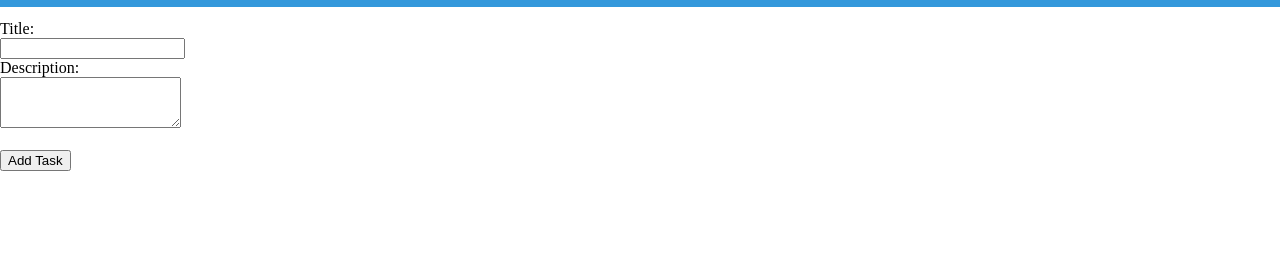
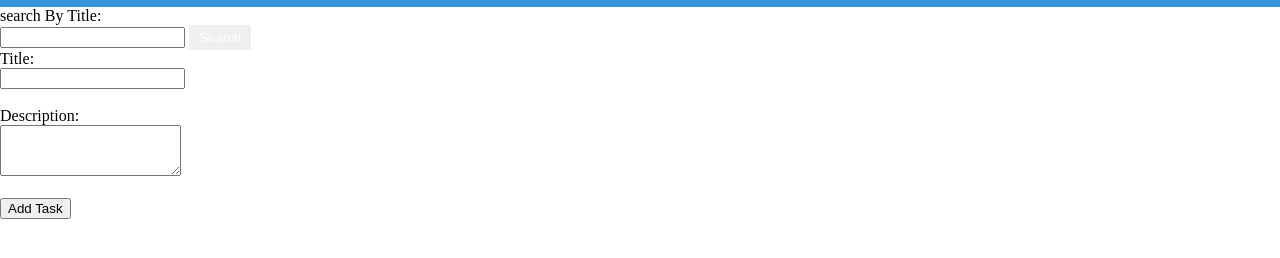
Before and after one commit to ricardonghaywi/task-manager, a website: page index.html in a window 1280 px wide. Shown: the part 50-308 px from the top of the page. Drawn offline with Linux system fonts and the light colour scheme.

Commit message:
Update index.html

```diff
--- a/index.html
+++ b/index.html
@@ -2,7 +2,7 @@
 <html>
   <head>
     <title>Task Manager</title>
-  <link rel="stylesheet" type="text/css" href="./style.css">
+    <link rel="stylesheet" type="text/css" href="./style.css" />
   </head>
   <body>
     <div class="header">
@@ -19,19 +19,34 @@
         <div id="order-container" class="order-container">
           <button id="orderBy-button">Order by &#9662;</button>
           <div id="order-dropdown" class="order-dropdown">
-          <button class="order-option" data-order="newest">Newest First</button>
-          <button class="order-option" data-order="oldest">Oldest First</button>
+            <button class="order-option" data-order="newest">
+              Newest First
+            </button>
+            <button class="order-option" data-order="oldest">
+              Oldest First
+            </button>
           </div>
         </div>
       </div>
     </div>
-  <form id="task-form" class="margin-top">
-    <label for="Ttitle">Title:</label><br>
-    <input type="text" id="Ttitle" name="title"><br>
-    <label for="Tdescription">Description:</label><br>
-    <textarea type="text" rows="3" id="Tdescription" name="Tdescription"></textarea>
-    <br><br>
-    <input type="submit" value="Add Task">
+    <div id = "search-form">
+      <label for="searchby-title">search By Title:</label><br/>
+      <input type="text" id="search-term"/>
+      <button id="search-button" >Search</button>
+    </div>
+    <form id="task-form" class="myform">
+      <label for="Ttitle">Title:</label><br />
+      <input type="text" id="Ttitle" name="title" /><br />
+      <br/>
+      <label for="Tdescription">Description:</label><br />
+      <textarea
+        type="text"
+        rows="3"
+        id="Tdescription"
+        name="Tdescription"
+      ></textarea>
+      <br /><br />
+      <input type="submit" id="submit-button" value="Add Task" />
     </form>
     <ul id="task-list"></ul>
     <script src="./script.js"></script>
```
Lines whose indentation alone changed are shown as unchanged.
